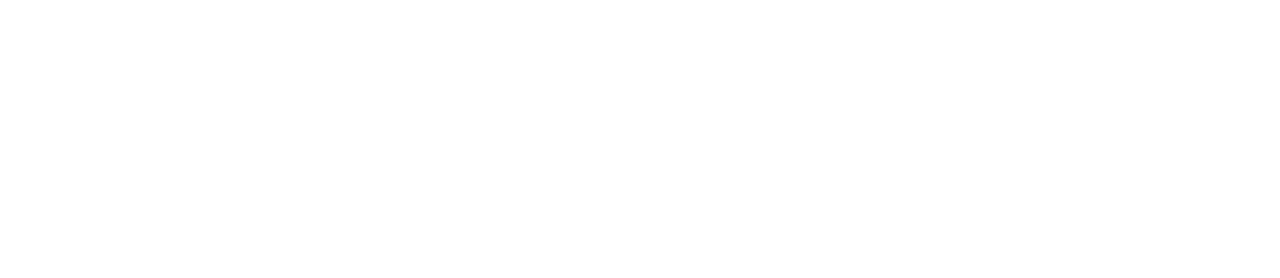
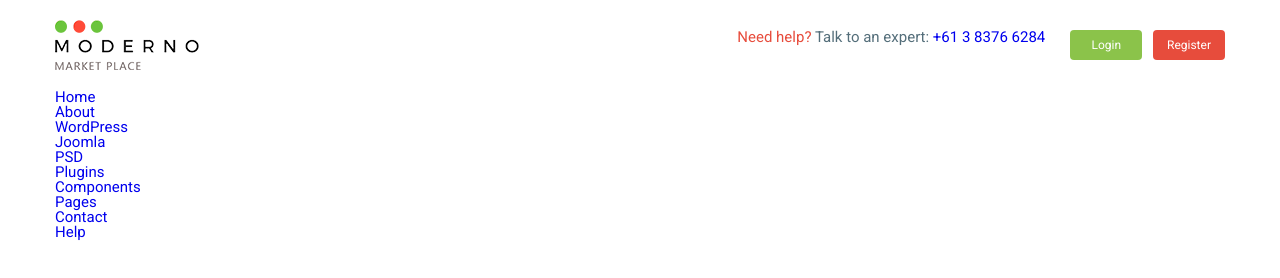
Before and after one commit to NeRc13/moderno, a website: page app/index.html in a window 1280 px wide. Drawn offline with nearby package versions, Linux system fonts and the light colour scheme; files that its build step writes are made by us from their sources.

Commit message:
make header

```diff
--- a/app/index.html
+++ b/app/index.html
@@ -5,14 +5,56 @@
   <meta charset="UTF-8">
   <meta name="viewport" content="width=device-width, initial-scale=1.0">
   <meta http-equiv="X-UA-Compatible" content="ie=edge">
-  <title>Document</title>
+  <title>Moderno</title>
+  <link rel="preconnect" href="https://fonts.gstatic.com">
+  <link href="https://fonts.googleapis.com/css2?family=Roboto:wght@400;500;700&display=swap" rel="stylesheet">
   <link rel="stylesheet" href="css/libs.min.css">
   <link rel="stylesheet" href="css/style.min.css">
 </head>
 
 <body>
   <header class="header">
-    <div class="container">
+    <div class="header__top">
+      <div class="container">
+        <div class="header__body">
+          <div class="header__logo">
+            <a href="#">
+              <img src="images/logo.png" alt="logo">
+            </a>
+          </div>
+          <div class="header__box">
+            <div class="header__text">
+              <a href="tel:+61383766284"><span>Need help?</span></a> Talk to an expert: <a href="tel:+61383766284">+61 3 8376
+                6284</a>
+            </div>
+            <div class="basket">
+
+            </div>
+            <div class="header__btn">
+              <a href="#">Login</a>
+              <a href="#">Register</a>
+            </div>
+          </div>
+        </div>
+      </div>
+    </div>
+    <div class="header__menu">
+      <div class="container">
+        <nav class="menu">
+          <ul class="header__list">
+            <li><a href="#">Home</a></li>
+            <li><a href="#">About</a></li>
+            <li><a href="#">WordPress</a></li>
+            <li><a href="#">Joomla</a></li>
+            <li><a href="#">PSD</a></li>
+            <li><a href="#">Plugins</a></li>
+            <li><a href="#">Components </a></li>
+            <li><a href="#">Pages</a></li>
+            <li><a href="#">Contact</a></li>
+            <li><a href="#">Help</a></li>
+          </ul>
+        </nav>
+      </div>
 
     </div>
   </header>
--- /dev/null
+++ b/app/scss/_fonts.scss
@@ -0,0 +1,7 @@
+@font-face {
+    font-family: 'Roboto-Regular', sans-serif;
+    src: ('../fonts/Roboto-Regular.woff2') format('woff2'),
+         ('../fonts/Roboto-Regular.woff') format('woff');
+    font-weight: 400;
+    font-display: swap;
+}
--- a/app/scss/_global.scss
+++ b/app/scss/_global.scss
@@ -74,6 +74,11 @@ h6 {
     font-weight: inherit;
 }
 /*--------------------*/
+body{
+    font-family: 'Roboto', sans-serif;
+    font-weight: 400;
+    font-size: 15px;
+}
 .container {
     max-width: 1200px;
     margin: 0 auto;
--- a/app/scss/_vars.scss
+++ b/app/scss/_vars.scss
@@ -0,0 +1,3 @@
+$color-text: #546e7a;
+$red: #e74c3c;
+$green: #8bc34a;
--- a/app/scss/style.scss
+++ b/app/scss/style.scss
@@ -1,2 +1,38 @@
 @import "global";
 @import "vars";
+@import "fonts";
+
+
+.header__body{
+    display: flex;
+    justify-content: space-between;
+    height: 90px;
+    align-items: center;
+}
+.header__box{
+    display: flex;
+    .header__text{
+        margin-right: 25px;
+        font-style: 15px;
+        color: $color-text;
+        span{
+            color: $red;
+        }
+    }
+}
+.header__btn a{
+    display: inline-block;
+    color: #fff;
+    padding: 9px;
+    width: 72px;
+    font-size: 12px;
+    text-align: center;
+    border-radius: 4px;
+}
+.header__btn a:first-child{
+    background-color: $green;
+}
+.header__btn a:last-child{
+    background-color: $red;
+    margin-left: 7px;
+}
--- a/gulpfile.js
+++ b/gulpfile.js
@@ -62,7 +62,7 @@ gulp.task('browser-sync', function () {
 });
 
 gulp.task('watch', function () {
-    gulp.watch('app/scss/style.scss', gulp.parallel('sass'));
+    gulp.watch('app/scss/**/*.scss', gulp.parallel('sass'));
     gulp.watch('app/*.html', gulp.parallel('html'));
     gulp.watch('app/js/*.js', gulp.parallel('js'));
 
```
Also changed, not shown: app/fonts/Roboto-Regular.woff (added), app/fonts/Roboto-Regular.woff2 (added), app/images/logo.png (added).
